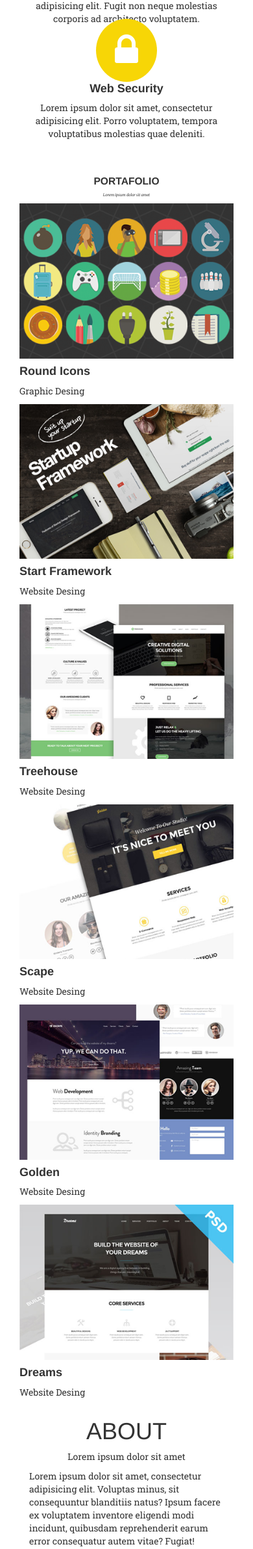
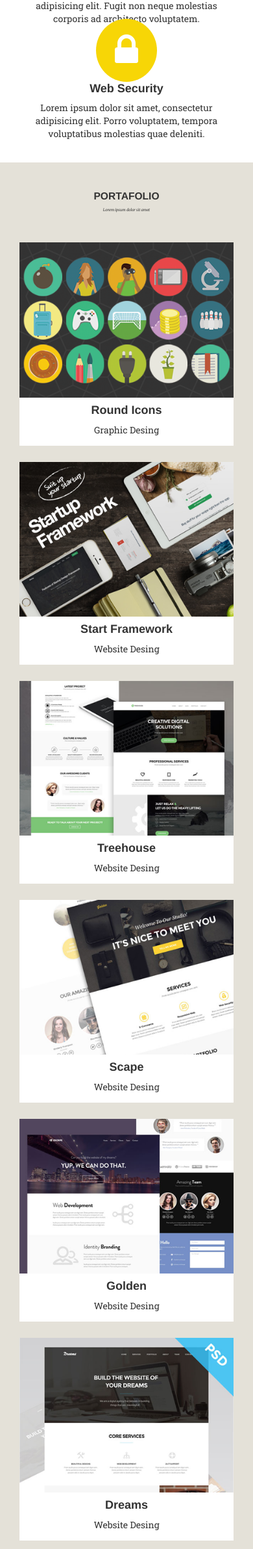
Before and after one commit to AydeeQM/start-studio, a PHP site: page / in a window 390 px wide. Shown: the part 705-3089 px from the top of the page at 65% size. Run offline with PHP 8.4, Linux system fonts and the light colour scheme; some libraries are stand-ins or nearby versions.

Commit message:
definien estilo a la seccion de las imagenes responsives

```diff
--- a/assets/css/style.css
+++ b/assets/css/style.css
@@ -127,15 +127,6 @@ p{
     padding-top: 3vw;
 }
 
-/*.parrafo h4{
-    font-weight: bold;
-}
-
-.parrafo p{
-    font-family: 'Roboto Slab', serif;
-}*/
-
-
 .btn-servicio {
     font-size: 4em;
     line-height: 45px;
@@ -153,7 +144,34 @@ p{
     background: #E8B00F;
 }
 
+/* definiendo estilo a la seccion2 portafolio */
+#section2{
+    background-color: #E4E1D8;
+    text-align: center;
+    display: flex;
+}
+#section2 .container-fluid{
+    padding-top: 6vw;
+    padding-bottom: 6vw;
+}
 
+#section2 .container-fluid .container .col-md-4{
+    margin-top: 25px;
+}
+
+.two-name{
+    padding-bottom: 3vw;
+}
+
+.blanco-nombre{
+    background-color: #fff;
+    padding-bottom: 1vw;
+    justify-content: center;
+    align-items: center;
+    flex-direction: column;
+}
+
+/* Definiendo estilos a ABOUT seccion3*/
 /* Seccion Contacto*/
 
 #section6 {
--- a/index.html
+++ b/index.html
@@ -99,41 +99,53 @@
     </section>
     <section id="section2">
         <div class="container-fluid">
-            <div class="action text-center">
+            <div class="action text-center two-name">
                 <h2>PORTAFOLIO</h2>
                 <h5>Lorem ipsum dolor sit amet</h5>
             </div>
             <div class="container">
                 <div id="box-images" class="row">
                     <div class="col-md-4">
+                        <div class="action text-center blanco-nombre">
                             <img src="assets/img/img-1.png" class="img-responsive" alt="">
                             <h4>Round Icons</h4>
                             <p>Graphic Desing</p>
                         </div>
+                    </div>
                     <div class="col-md-4">
+                        <div class="action text-center blanco-nombre">
                             <img src="assets/img/img-2.png" class="img-responsive" alt="">
                             <h4>Start Framework</h4>
                             <p>Website Desing</p>
                         </div>
+                    </div>
                     <div class="col-md-4">
+                        <div class="action text-center blanco-nombre">
                             <img src="assets/img/img-3.png" class="img-responsive" alt="">
                             <h4>Treehouse</h4>
                             <p>Website Desing</p>
                         </div>
+                    </div>
                     <div class="col-md-4">
+                        <div class="action text-center blanco-nombre">
                             <img src="assets/img/img-4.png" class="img-responsive" alt="">
                             <h4>Scape</h4>
                             <p>Website Desing</p>
                         </div>
+                    </div>
                     <div class="col-md-4">
+                        <div class="action text-center blanco-nombre">
                             <img src="assets/img/img-5.png" class="img-responsive" alt="">
                             <h4>Golden</h4>
                             <p>Website Desing</p>
                         </div>
+                    </div>
                     <div class="col-md-4">
+                        <div class="action text-center blanco-nombre">
                             <img src="assets/img/img-6.png" class="img-responsive" alt="">
                             <h4>Dreams</h4>
                             <p>Website Desing</p>
+                        </div>
                     </div>
                 </div>
             </div>
@@ -142,8 +154,8 @@
     <section id="section3">
         <div class="container-fluid">
             <div class="action text-center">
-                <h1>ABOUT</h1>
-                <p>Lorem ipsum dolor sit amet</p>
+                <h2>ABOUT</h2>
+                <h5>Lorem ipsum dolor sit amet</h5>
             </div>
             <div class="container">
                 <div id="box-images" class="row">
```
Lines whose indentation alone changed are shown as unchanged.
